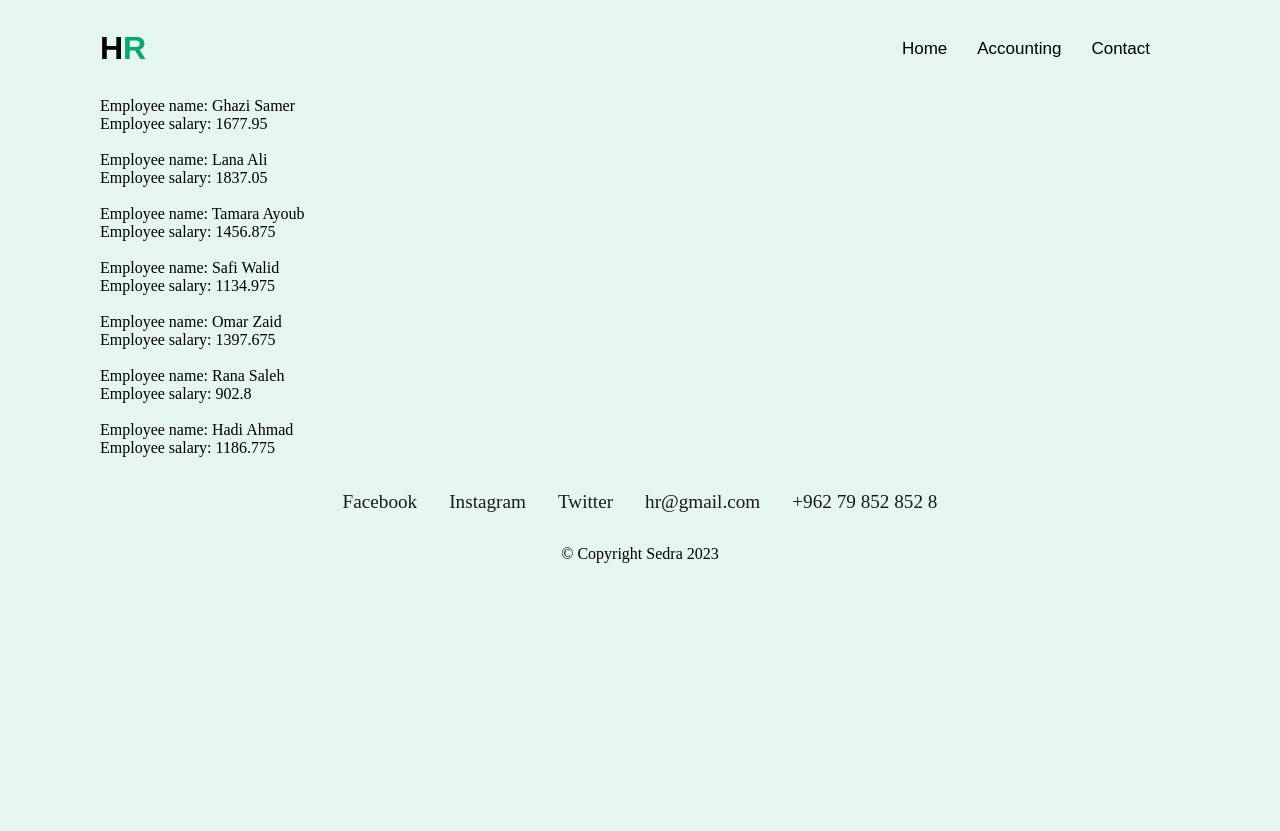
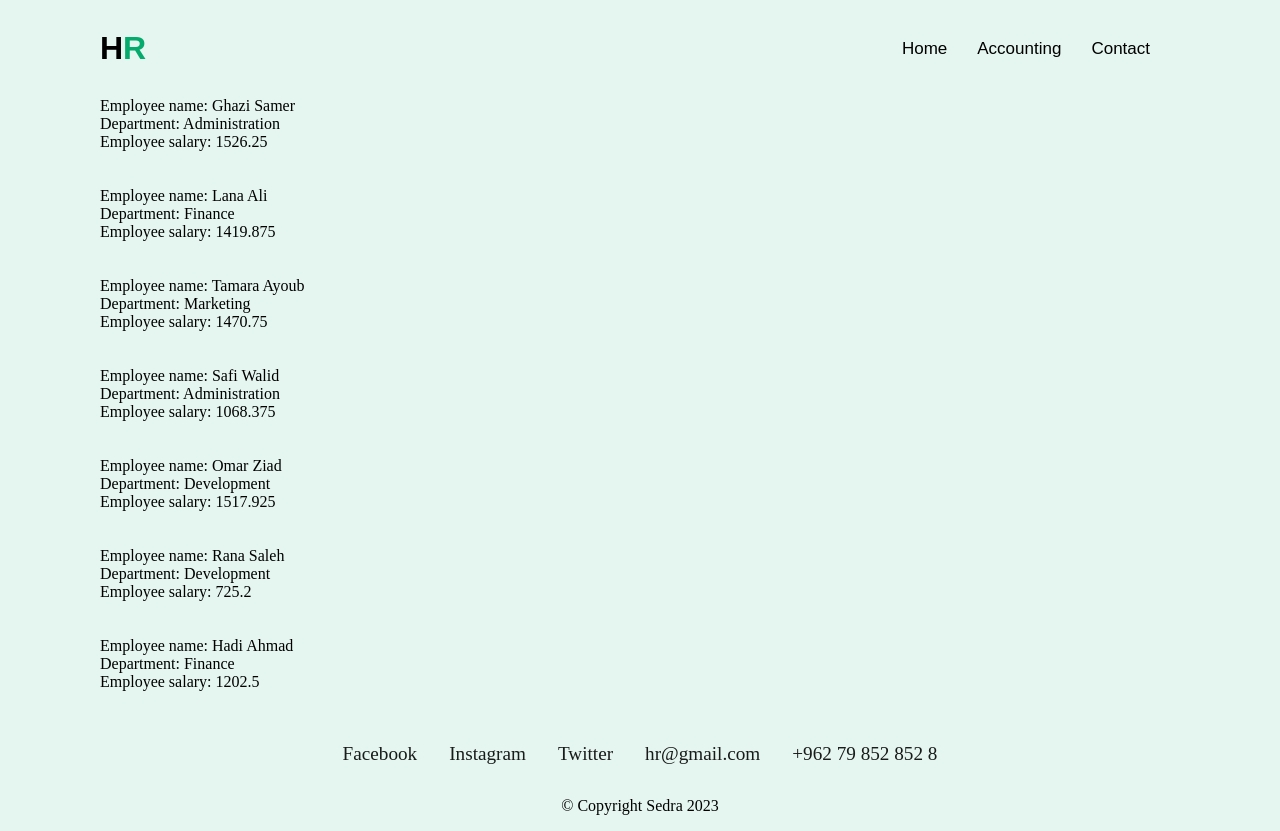
Before and after one commit to Sadrah-Alsabagh/HR-management-system, a plain HTML site: page index.html in a window 1280 px wide. Before the commit the page ends 800 px from the top, so only its background shows below. Drawn offline with Linux system fonts and the light colour scheme.

Commit message:
refactor to add constructor and prototype

```diff
--- a/index.html
+++ b/index.html
@@ -30,8 +30,7 @@
     </header>
 
     <main>
-        <div id="employeeList"></div>
-    </main>
+        <script src="./js/app.js"></script>    </main>
 
     <footer>
         <ul>
@@ -51,7 +50,7 @@
         </p>
     </footer>
 
-    <script src="./js/app.js"></script>
+
 </body>
 
 </html>
--- a/js/app.js
+++ b/js/app.js
@@ -1,67 +1,34 @@
 "use strict";
-let id = 1000; // Starting employee ID
+let id = 1000;
+const allEmployees = [];
 
-//1. display the employees using a literal object
-const allEmployees = [
-    {
-        id: generateID(),
-        fullName: 'Ghazi Samer',
-        department: 'Administration',
-        level: 'Senior',
-        imageUrl: 'https://images.pexels.com/photos/3184611/pexels-photo-3184611.jpeg?auto=compress&cs=tinysrgb&w=1260&h=750&dpr=1',
-        salary: calculateSalary('Senior'),
-    },
-    {
-        id: generateID(),
-        fullName: 'Lana Ali',
-        department: 'Finance',
-        level: 'Senior',
-        imageUrl: 'https://images.pexels.com/photos/2422293/pexels-photo-2422293.jpeg?auto=compress&cs=tinysrgb&w=1260&h=750&dpr=1',
-        salary: calculateSalary('Senior'),
-    },
-    {
-        id: generateID(),
-        fullName: 'Tamara Ayoub',
-        department: 'Marketing',
-        level: 'Senior',
-        imageUrl: 'https://images.pexels.com/photos/3747446/pexels-photo-3747446.jpeg?auto=compress&cs=tinysrgb&w=1260&h=750&dpr=1',
-        salary: calculateSalary('Senior'),
-    },
-    {
-        id: generateID(),
-        fullName: 'Safi Walid',
-        department: 'Administration',
-        level: 'Mid-Senior',
-        imageUrl: 'https://images.pexels.com/photos/927451/pexels-photo-927451.jpeg?auto=compress&cs=tinysrgb&w=1260&h=750&dpr=1',
-        salary: calculateSalary('MidSenior'),
-    },
-    {
-        id: generateID(),
-        fullName: 'Omar Zaid',
-        department: 'Development',
-        level: 'Senior',
-        imageUrl: 'https://images.pexels.com/photos/2102415/pexels-photo-2102415.jpeg?auto=compress&cs=tinysrgb&w=1260&h=750&dpr=1',
-        salary: calculateSalary('Senior'),
-    },
-    {
-        id: generateID(),
-        fullName: 'Rana Saleh',
-        department: 'Development',
-        level: 'Junior',
-        imageUrl: 'https://images.pexels.com/photos/7552568/pexels-photo-7552568.jpeg?auto=compress&cs=tinysrgb&w=1260&h=750&dpr=1',
-        salary: calculateSalary('Junior'),
-    },
-    {
-        id: generateID(),
-        fullName: 'Hadi Ahmad',
-        department: 'Finance',
-        level: 'Mid-Senior',
-        imageUrl: 'https://images.pexels.com/photos/925786/pexels-photo-925786.jpeg?auto=compress&cs=tinysrgb&w=1260&h=750&dpr=1',
-        salary: calculateSalary('MidSenior'),
-    }
-];
+function Employee(fullName, department, level, imageUrl) {
+    this.id = generateID();
+    this.fullName = fullName;
+    this.department = department;
+    this.level = level;
+    this.imageUrl = imageUrl;
+    this.salary = calculateSalary(level);
+    allEmployees.push(this);
+}
 
 
+// 5.Render employees
+Employee.prototype.renderEmployees = function () {
+    document.write(`<p>Employee name: ${this.fullName}<br>Department: ${this.department}<br>Employee salary: ${this.salary}</p><br><br>`);
+    };
+
+let gazi = new Employee("Ghazi Samer", "Administration", "Senior", "https://images.pexels.com/photos/3184611/pexels-photo-3184611.jpeg?auto=compress&cs=tinysrgb&w=1260&h=750&dpr=1");
+let lana = new Employee("Lana Ali", "Finance", "Senior", "https://images.pexels.com/photos/3184611/pexels-photo-3184611.jpeg?auto=compress&cs=tinysrgb&w=1260&h=750&dpr=1");
+let tamara = new Employee("Tamara Ayoub", "Marketing", "Senior", "https://images.pexels.com/photos/3184611/pexels-photo-3184611.jpeg?auto=compress&cs=tinysrgb&w=1260&h=750&dpr=1");
+let safi = new Employee("Safi Walid", "Administration", "Mid-Senior", "https://images.pexels.com/photos/3184611/pexels-photo-3184611.jpeg?auto=compress&cs=tinysrgb&w=1260&h=750&dpr=1");
+let omar = new Employee("Omar Ziad", "Development", "Senior", "https://images.pexels.com/photos/3184611/pexels-photo-3184611.jpeg?auto=compress&cs=tinysrgb&w=1260&h=750&dpr=1");
+let rana = new Employee("Rana Saleh", "Development", "Junior", "https://images.pexels.com/photos/3184611/pexels-photo-3184611.jpeg?auto=compress&cs=tinysrgb&w=1260&h=750&dpr=1");
+let hadi = new Employee("Hadi Ahmad", "Finance", "Mid-Senior", "https://images.pexels.com/photos/3184611/pexels-photo-3184611.jpeg?auto=compress&cs=tinysrgb&w=1260&h=750&dpr=1");
+
+for (let i = 0; i < allEmployees.length; i++){
+    allEmployees[i].renderEmployees();
+}
 
 //2.Create a method to generate a unique four digits employee id number.
 function generateID() {
@@ -74,9 +41,9 @@ function generateID() {
 //3+4.Calculating salary.
 function calculateSalary(level) {
     const levelSalary = {
-        Senior: { min: 1500, max: 2000 },
-        MidSenior: { min: 1000, max: 1500 },
-        Junior: { min: 500, max: 1000 }
+        "Senior": { min: 1500, max: 2000 },
+        "Mid-Senior": { min: 1000, max: 1500 },
+        "Junior": { min: 500, max: 1000 }
     };
 
     const min = levelSalary[level].min;
@@ -88,17 +55,3 @@ function calculateSalary(level) {
     const netSalary = randomSalary - (randomSalary * 0.075);
     return netSalary;
 }
-
-
-// 5.Render employees
-function renderEmployees() {
-    const employeeList = document.getElementById('employeeList');
-    let renderToHtml = '';
-    for (let i = 0; i < allEmployees.length; i++) {
-      const employee = allEmployees[i];
-      renderToHtml += `<p>Employee name: ${employee.fullName}<br>Employee salary: ${employee.salary}</p><br>`;
-    }
-    employeeList.innerHTML = renderToHtml;
-  }
-
-renderEmployees();
```
